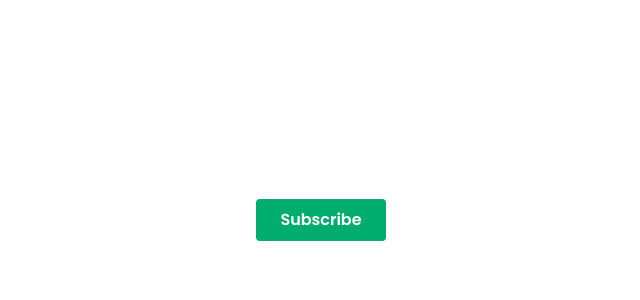
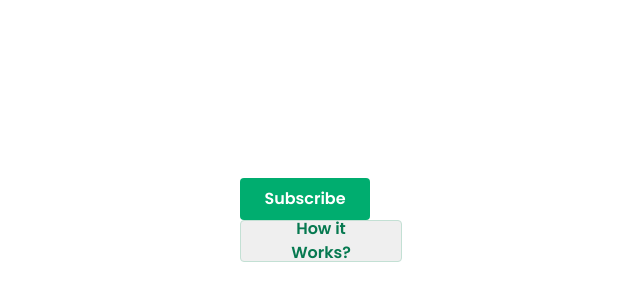
Before and after one commit to lucaslafere/infohomes-page, a React (Vite) app: page / in a window 1280 px wide. Shown: the part 180-480 px from the top of the page, without its empty margins (319-959 px from the left). Built offline with nearby package versions, Linux system fonts and the light colour scheme.

Commit message:
fix: fixed import

```diff
--- a/src/App.jsx
+++ b/src/App.jsx
@@ -1,11 +1,13 @@
 import { ThemeProvider } from "styled-components";
+import { theme } from "./theme/theme";
 import Subscribe from "./components/buttons/Subscribe";
-import { theme } from "./theme/theme";
+import How from "./components/buttons/How";
 
 export default function App() {
   return (
     <ThemeProvider theme={theme}>
       <Subscribe />
+      <How />
     </ThemeProvider>
   );
 }
--- a/src/assets/styles/style.css
+++ b/src/assets/styles/style.css
@@ -17,6 +17,7 @@ body {
   flex-direction: column;
   justify-content: center;
   height: 100vh;
+  gap: 20px;
 }
 .root {
   margin: 0 auto;
--- a/src/components/buttons/How/index.jsx
+++ b/src/components/buttons/How/index.jsx
@@ -1,4 +1,4 @@
-import * as S from "style.js";
+import * as S from "./style";
 
 export default function How() {
   return <S.Button>How it Works?</S.Button>;
```
